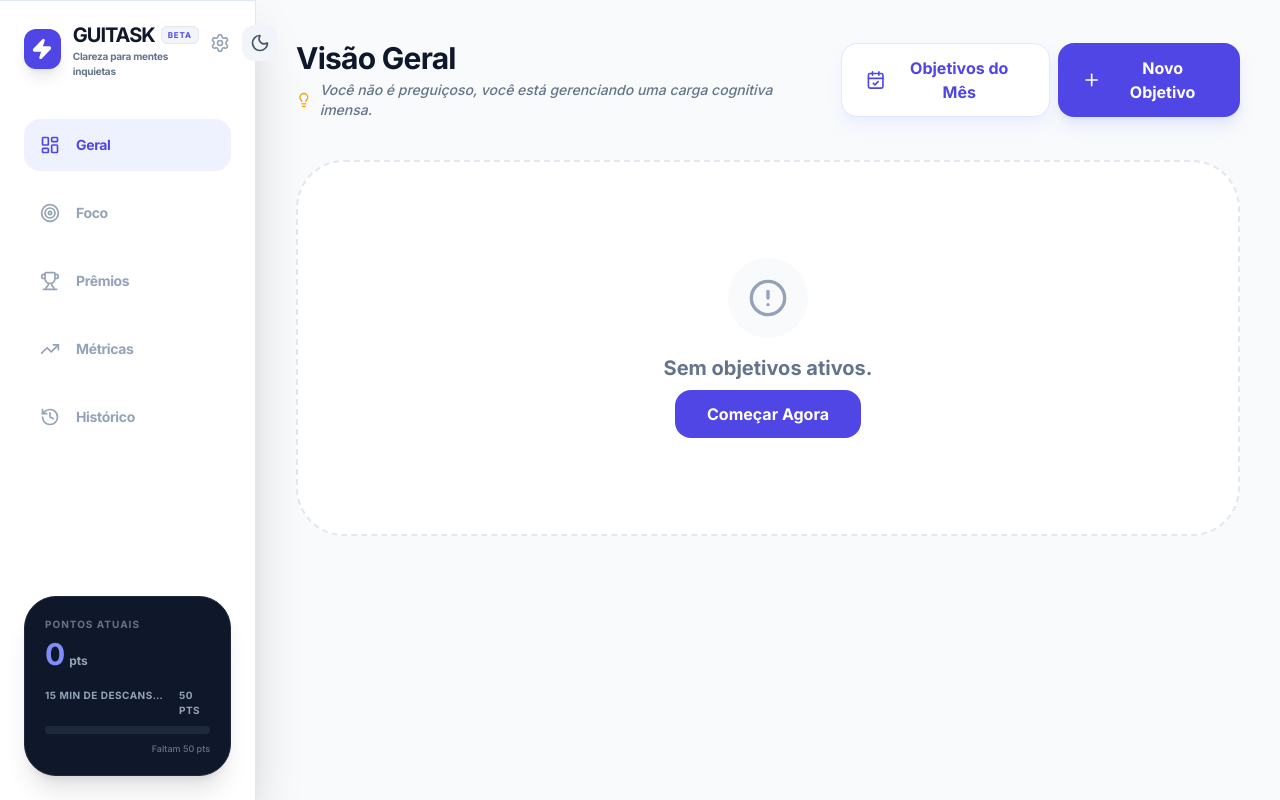
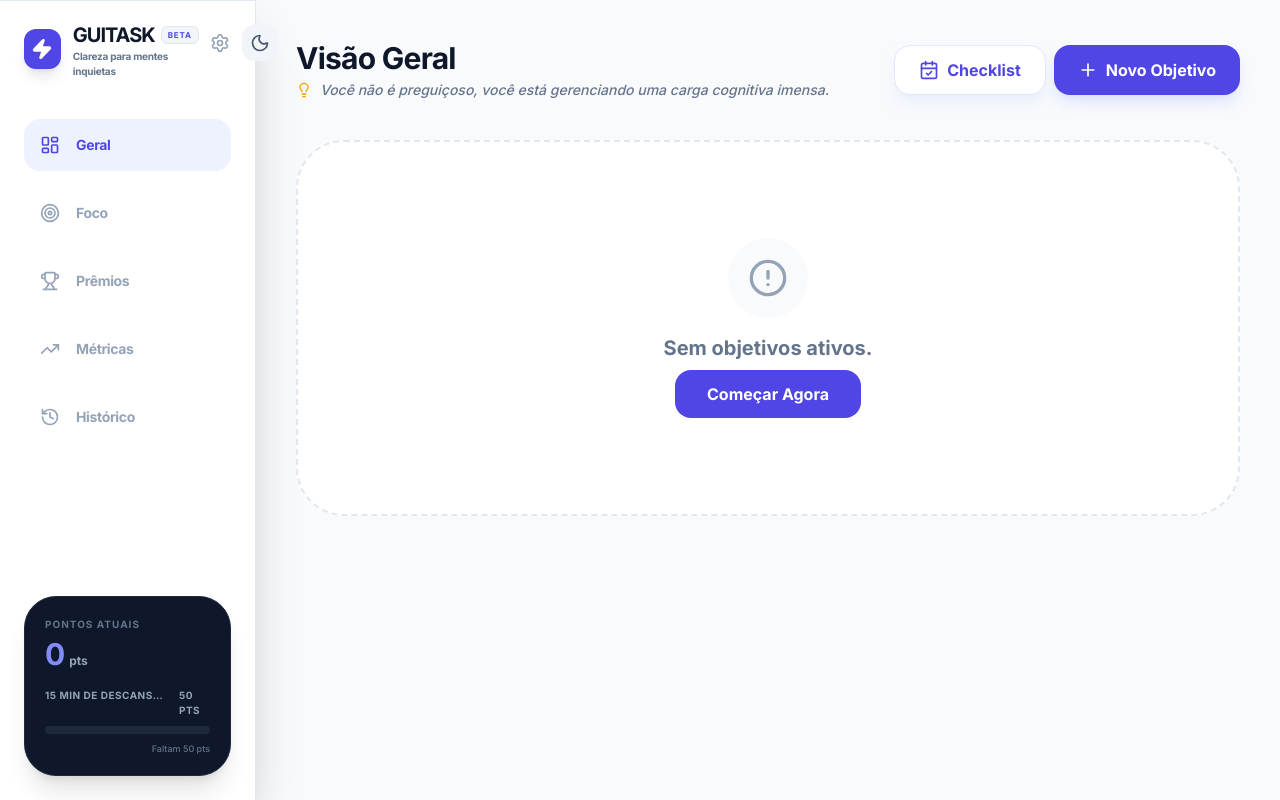
Before and after one commit to paranhosmkt/Guiflow, a React (Vite) app: page / in a window 1280 px wide. Built offline with nearby package versions, Linux system fonts and the light colour scheme.

Commit message:
feat: Rename monthly goals to checklist
Updates the terminology for monthly goals to "Checklist" to better reflect their function as a daily or short-term action list within the ADHD Manager application. This change improves clarity and user understanding of the feature.

```diff
--- a/App.tsx
+++ b/App.tsx
@@ -1215,7 +1215,7 @@ const App: React.FC = () => {
              {view === 'global' && (
                <>
                 <button onClick={() => setActiveModal('monthly')} className={`px-6 py-3 rounded-2xl font-black shadow-lg flex items-center gap-2 transition-all hover:scale-105 active:scale-95 ${theme === 'light' ? 'bg-white text-indigo-600 border border-indigo-100 shadow-indigo-100/50' : 'bg-slate-800 text-indigo-400 border border-slate-700 shadow-black/20'}`}>
-                  <CalendarCheck size={20} /> Objetivos do Mês
+                  <CalendarCheck size={20} /> Checklist
                 </button>
                 <button onClick={() => setActiveModal('macro')} className="bg-indigo-600 text-white px-6 py-3 rounded-2xl font-black shadow-lg shadow-indigo-200/50 hover:scale-105 active:scale-95 transition-all flex items-center gap-2">
                   <Plus size={20} /> Novo Objetivo
@@ -1897,7 +1897,7 @@ const App: React.FC = () => {
       )}
 
       {activeModal === 'monthly' && (
-        <Modal title="Objetivos do Mês" onClose={() => setActiveModal(null)} theme={theme}>
+        <Modal title="Checklist" onClose={() => setActiveModal(null)} theme={theme}>
           <div className="space-y-6">
             <p className={`text-xs italic ${textMuted}`}>Orientação estratégica para seus objetivos macro.</p>
 
@@ -1921,7 +1921,7 @@ const App: React.FC = () => {
 
             <div className="space-y-3 max-h-[40vh] overflow-y-auto pr-2 custom-scrollbar">
               {monthlyGoals.length > 0 ? (
-                monthlyGoals.map(goal => (
+                [...monthlyGoals].sort((a, b) => (a.completed === b.completed ? 0 : a.completed ? 1 : -1)).map(goal => (
                   <div key={goal.id} className={`flex items-center gap-3 p-3 rounded-xl border group transition-all ${goal.completed ? (theme === 'light' ? 'bg-emerald-50 border-emerald-100' : 'bg-emerald-950/20 border-emerald-900/40') : (theme === 'light' ? 'bg-white border-slate-100' : 'bg-slate-800/50 border-slate-700')}`}>
                     <button
                       onClick={() => toggleMonthlyGoal(goal.id)}
```
